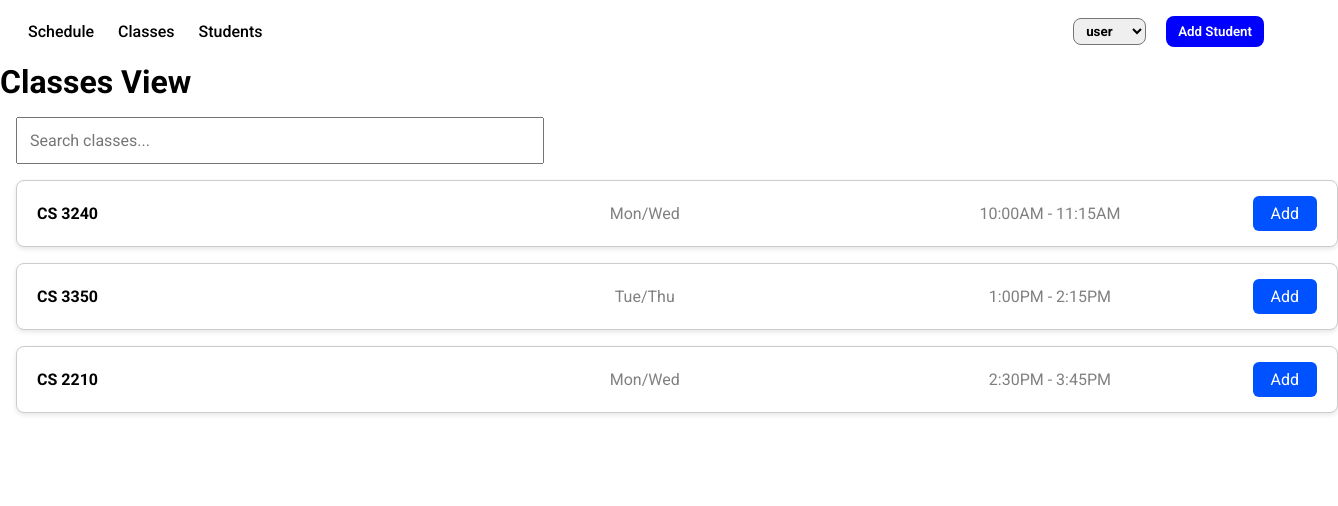
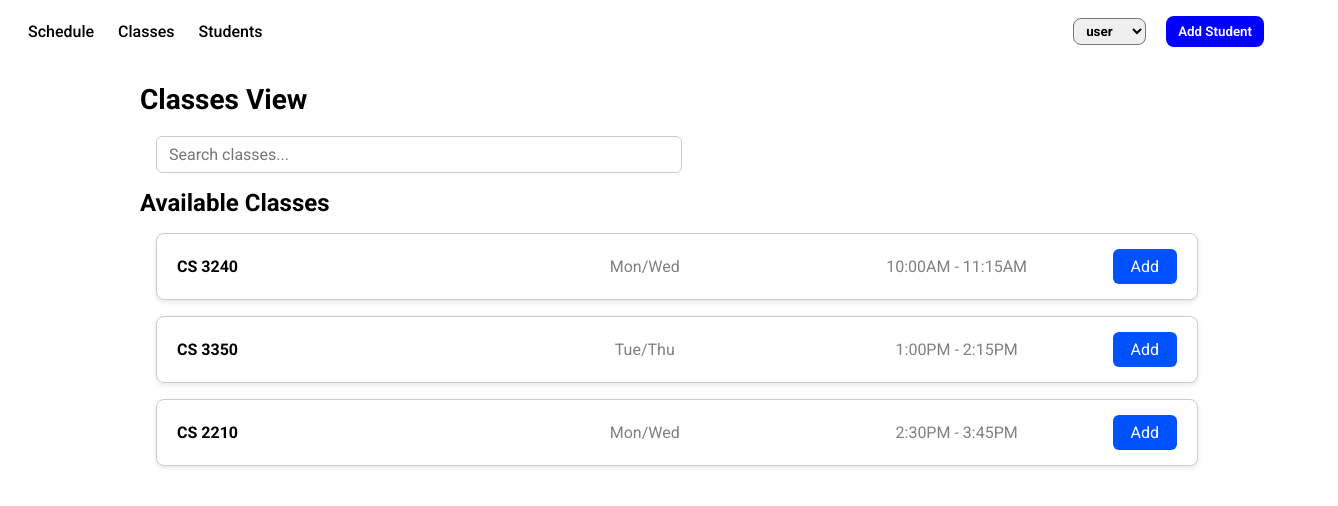
Before and after one commit to czcarrizales/class-scheduler, a React (Vite) app: page /classes in a window 1280 px wide. Shown: the top 506 px of the page, 1338 px wide, since content can reach past the window. Built offline with nearby package versions, Linux system fonts and the light colour scheme.

Commit message:
Added working buttons and working search bar

```diff
--- a/src/ClassesView.css
+++ b/src/ClassesView.css
@@ -23,13 +23,13 @@
 }
 
 .days,
-.time /*days and time of class*/{
+.time /*days and time of class text*/{
   color: gray;
   font-size: 1rem;
   text-align: center;
 }
 
-.add-button /*button*/{
+.add-button /* add button*/{
   flex: 0 0 auto;
   background-color: #0051ff;
   color: white;
@@ -44,12 +44,45 @@
   background-color: #003bb3;
 }
 
+/* remove button*/
+.remove-button {
+  flex: 0 0 auto;
+  background-color: #ff0000;
+  color: white;
+  border: none;
+  border-radius: 6px;
+  padding: 8px 18px;
+  cursor: pointer;
+  font-size: 1rem;
+}
+
+.remove-button:hover {
+  background-color: #8e0000;
+}
+
+/* search bar */
 .search-container{
   margin: 16px;
 }
 
-.search-input{
+.search-input {
+  padding: 8px 12px;
+  font-size: 16px;
   width: 500px;
-  padding: 12px;
-  font-size: 16px;
+  border: 1px solid #ccc;
+  border-radius: 6px;
 }
+
+/* class layout */
+.classes-view {
+  max-width: 1000px;
+  margin: 0 auto;
+  padding: 20px;
+  font-family: Arial, sans-serif;
+}
+
+.classes-title {
+  font-size: 28px;
+  font-weight: bold;
+  margin-bottom: 20px;
+}
--- a/src/ClassesView.jsx
+++ b/src/ClassesView.jsx
@@ -10,6 +10,22 @@ function ClassesView() {
   ];
 
   const [myClasses, setMyClasses] = useState([]);
+  const [searchTerm, setSearchTerm] = useState('');
+
+  // Function to add
+  const handleAddClass = (selectedClass) => {
+    setMyClasses((prev) => [...prev, selectedClass]);
+  };
+
+  // Function to remove
+  const handleRemoveClass = (indexToRemove) => {
+    setMyClasses((prev) => prev.filter((_, index) => index !== indexToRemove));
+  };
+
+  // Function to search
+  const filteredClasses = classes.filter((cls) =>
+    cls.name.toLowerCase().includes(searchTerm.toLowerCase())
+  );
 
 
   return (
@@ -23,12 +39,16 @@ function ClassesView() {
             type="text"
             className="search-input"
             placeholder="Search classes..."
+            value={searchTerm}
+            onChange={(e) => setSearchTerm(e.target.value)}
           />
           </div>
 
         {/* Available Classes */}
+        <h2>Available Classes</h2>
         <div className="class-list">
-          {classes.map((cls, index) => (
+          {filteredClasses.length > 0 ? (
+            filteredClasses.map((cls, index) => (
               <div key={index} className="row-main">
                 <div className="course">{cls.name}</div>
                 <div className="days">{cls.days}</div>
@@ -37,22 +57,30 @@ function ClassesView() {
                   Add
                 </button>
               </div>
-          ))}
+            ))
+          ) : (
+            <p>No classes found.</p>
+          )}
         </div>
 
-        {/* My Classes Section */}
+        {/*  My Classes */}
         {myClasses.length > 0 && (
           <div className="my-classes">
-            <h2 className="my-classes-title">My Classes</h2>
-            <ul className="my-classes-list">
+            <div className="class-list">
+              <h2> My Classes </h2>
               {myClasses.map((cls, index) => (
-                <li key={index} className="row-main">
+                <div key={index} className="row-main">
                   <div className="course">{cls.name}</div>
                   <div className="days">{cls.days}</div>
                   <div className="time">{cls.time}</div>
-                </li>
+                  <button
+                    className="remove-button" onClick={() => handleRemoveClass(index)}
+                  >
+                    Remove
+                  </button>
+                </div>
               ))}
-            </ul>
+            </div>
           </div>
         )}
       </div>
```
Lines whose indentation alone changed are shown as unchanged.
